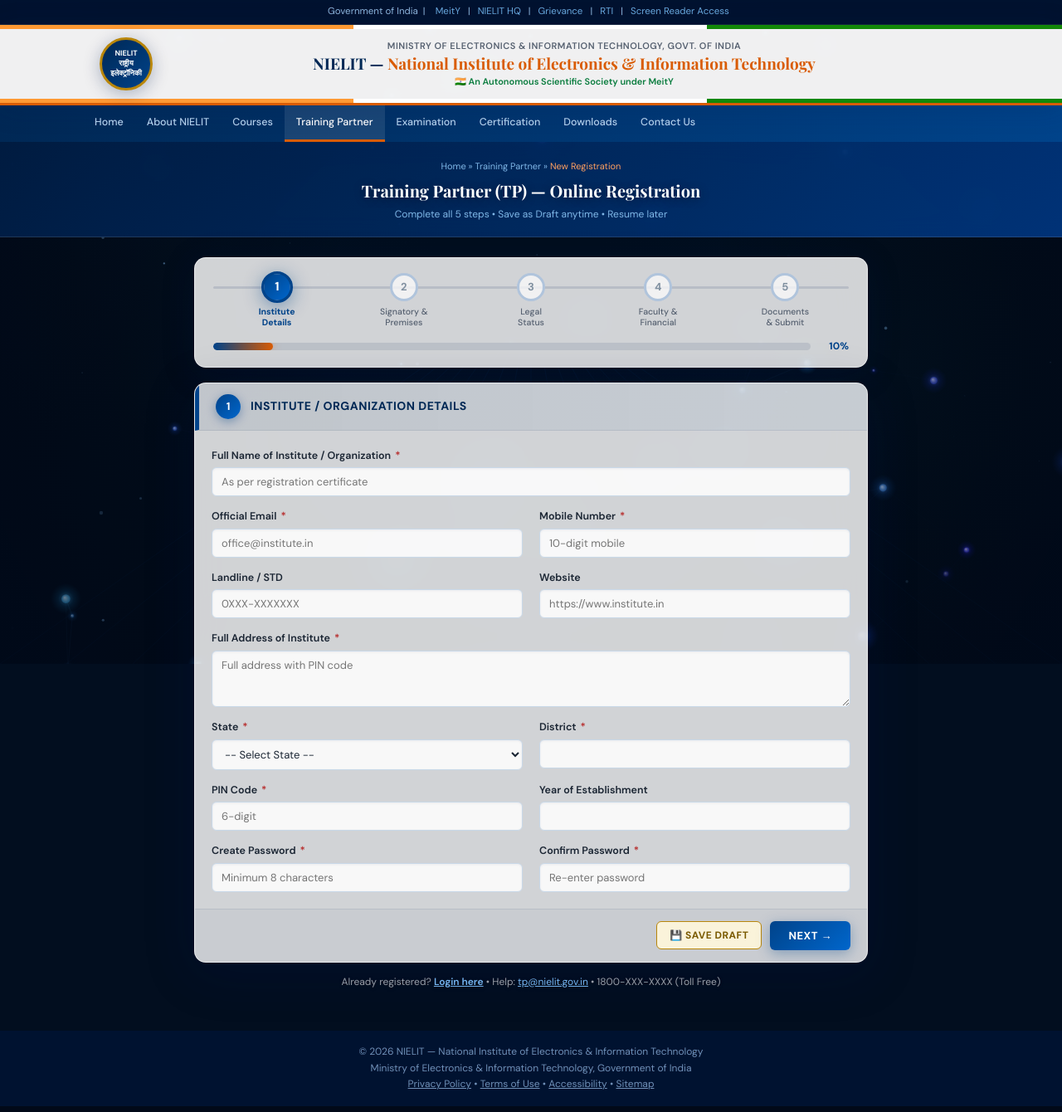
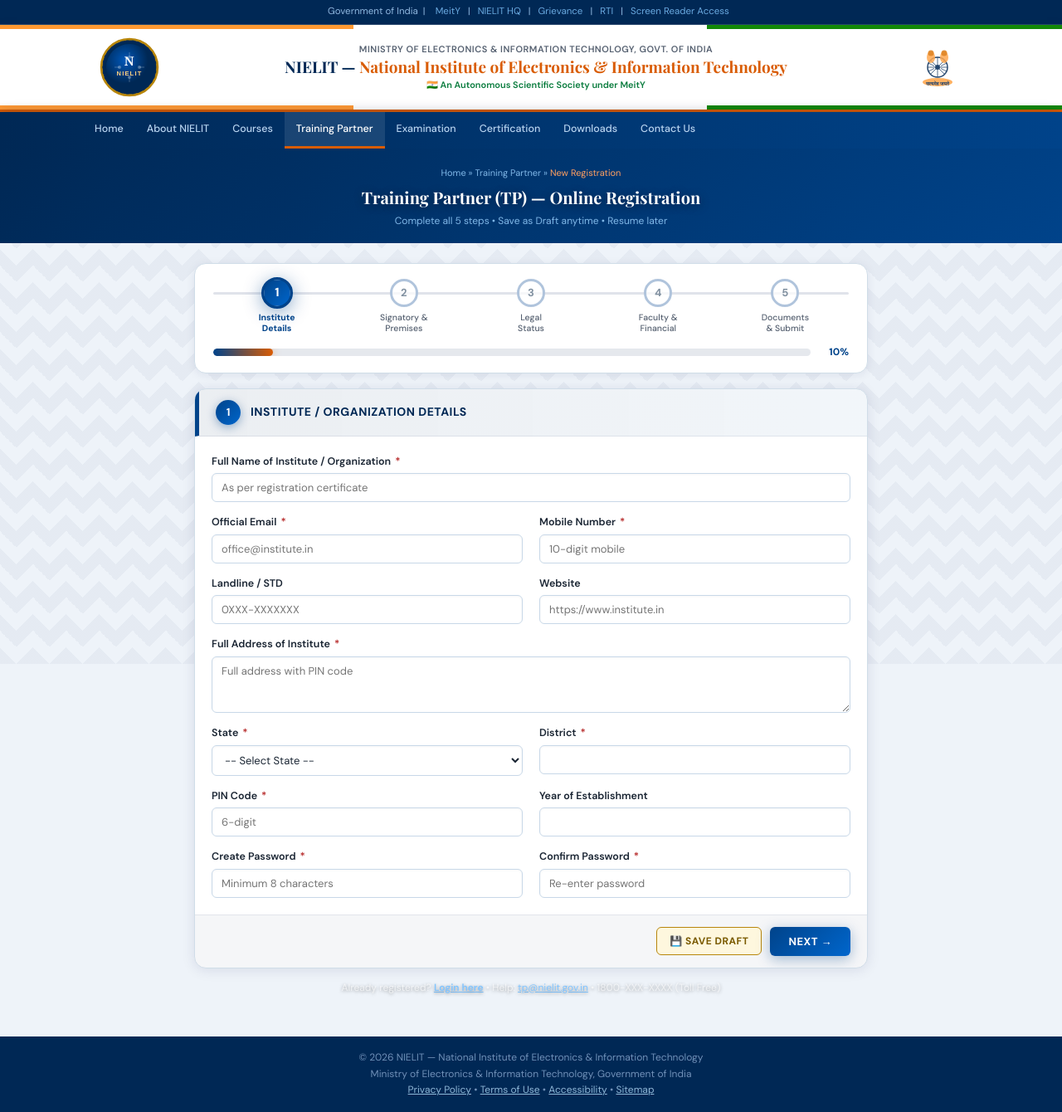
Before and after one commit to nielitadmin/tpms, a PHP site: page /tp/tp_signup.php in a window 1280 px wide. Shown: the whole page at 83% size. Run offline with PHP 8.4, Linux system fonts and the light colour scheme.

Commit message:
replace 3D canvas animation with clean govt portal background

```diff
--- a/tp/tp_signup.php
+++ b/tp/tp_signup.php
@@ -89,18 +89,25 @@ body {
   line-height: 1.65;
   min-height: 100vh;
   overflow-x: hidden;
-  background: #020e1f;
+  background: #eef3f9;
 }
 
 /* ══════════════════════════════════════
-   3D ANIMATED BACKGROUND CANVAS
+   GOVT PORTAL BACKGROUND PATTERN
 ══════════════════════════════════════ */
-#bgCanvas {
+.page-bg {
   position: fixed;
   top: 0; left: 0;
   width: 100%; height: 100%;
   z-index: 0;
   pointer-events: none;
+  background:
+    linear-gradient(135deg, rgba(0,40,90,0.04) 25%, transparent 25%) -20px 0,
+    linear-gradient(225deg, rgba(0,40,90,0.04) 25%, transparent 25%) -20px 0,
+    linear-gradient(315deg, rgba(0,40,90,0.04) 25%, transparent 25%),
+    linear-gradient(45deg,  rgba(0,40,90,0.04) 25%, transparent 25%);
+  background-size: 40px 40px;
+  background-color: #eef3f9;
 }
 
 /* ══════════════════════════════════════
@@ -115,13 +122,13 @@ body {
    TOP GOVERNMENT BAR
 ══════════════════════════════════════ */
 .gov-topbar {
-  background: rgba(0,20,50,0.92);
-  backdrop-filter: blur(8px);
+  background: var(--navy);
+  backdrop-filter: none;
   color: #90b8e0;
   font-size: 11.5px;
   text-align: center;
   padding: 5px 16px;
-  border-bottom: 1px solid rgba(255,255,255,0.08);
+  border-bottom: 1px solid rgba(255,255,255,0.15);
 }
 .gov-topbar a { color: #6aaae0; text-decoration: none; margin: 0 6px; }
 .gov-topbar a:hover { color: #fff; }
@@ -130,10 +137,10 @@ body {
    HEADER (glass)
 ══════════════════════════════════════ */
 .header {
-  background: rgba(255,255,255,0.94);
-  backdrop-filter: blur(18px);
+  background: #ffffff;
+  backdrop-filter: none;
   border-bottom: 3px solid var(--saffron);
-  box-shadow: 0 4px 32px rgba(0,30,80,0.18);
+  box-shadow: 0 2px 12px rgba(0,30,80,0.10);
 }
 .tricolor { height: 5px; background: linear-gradient(to right, #FF9933 33.3%, #fff 33.3% 66.6%, #138808 66.6%); }
 .header-inner {
@@ -178,10 +185,10 @@ body {
    PAGE TITLE BAR (glass)
 ══════════════════════════════════════ */
 .page-title {
-  background: linear-gradient(135deg, rgba(0,30,70,0.88), rgba(0,60,140,0.82));
-  backdrop-filter: blur(14px);
+  background: linear-gradient(135deg, var(--navy), var(--navy2));
+  backdrop-filter: none;
   color: #fff; text-align: center; padding: 20px 20px 16px;
-  border-bottom: 1px solid rgba(255,255,255,0.12);
+  border-bottom: none;
 }
 .page-title .bc { font-size: 11px; color: #80b8e8; margin-bottom: 4px; }
 .page-title .bc span { color: #ffa060; }
@@ -200,13 +207,13 @@ body {
    STEP INDICATOR (glass card)
 ══════════════════════════════════════ */
 .step-indicator {
-  background: var(--glass);
-  backdrop-filter: blur(20px);
-  border: 1px solid var(--glass-border);
+  background: #ffffff;
+  backdrop-filter: none;
+  border: 1px solid #d0dde8;
   border-radius: 14px;
   padding: 18px 22px 14px;
   margin-bottom: 18px;
-  box-shadow: 0 8px 40px rgba(0,20,80,0.18);
+  box-shadow: 0 2px 12px rgba(0,20,80,0.08);
 }
 .step-bar-wrap {
   display: flex; align-items: flex-start; justify-content: space-between;
@@ -255,12 +262,12 @@ body {
    FORM CARD (glass)
 ══════════════════════════════════════ */
 .form-card {
-  background: var(--glass);
-  backdrop-filter: blur(22px);
-  border: 1px solid var(--glass-border);
+  background: #ffffff;
+  backdrop-filter: none;
+  border: 1px solid #d0dde8;
   border-radius: 14px;
   overflow: hidden;
-  box-shadow: 0 12px 60px rgba(0,20,80,0.22);
+  box-shadow: 0 2px 16px rgba(0,20,80,0.10);
 }
 .step-panel { display: none; }
 .step-panel.active { display: block; animation: panelIn .35s ease; }
@@ -307,10 +314,10 @@ body {
   font-size: 13px;
   font-family: 'DM Sans', sans-serif;
   color: var(--text);
-  background: rgba(255,255,255,0.85);
+  background: #ffffff;
   width: 100%;
   transition: all .18s;
-  box-shadow: inset 0 1px 3px rgba(0,20,60,0.06);
+  box-shadow: inset 0 1px 3px rgba(0,20,60,0.04);
 }
 .form-group input:focus,
 .form-group select:focus,
@@ -327,10 +334,10 @@ body {
   border: 2px dashed #b8cce0;
   border-radius: 8px;
   padding: 11px 13px;
-  background: rgba(240,248,255,0.7);
+  background: #f4f8fd;
   transition: all .18s;
 }
-.upload-box:hover { border-color: var(--navy2); background: rgba(225,240,255,0.85); }
+.upload-box:hover { border-color: var(--navy2); background: #e8f2ff; }
 .upload-box label { font-size: 12.5px; font-weight: 600; color: var(--navy); display: block; margin-bottom: 6px; }
 .upload-box label .req { color: var(--error); }
 .upload-box label .opt { color: var(--muted); font-weight: 400; font-size: 11px; }
@@ -344,20 +351,20 @@ body {
   padding: 6px 12px;
   border: 1.5px solid #c8d8e8; border-radius: 6px;
   cursor: pointer; font-size: 13px; font-weight: 500;
-  background: rgba(255,255,255,0.7);
+  background: #f8fbff;
   transition: all .15s;
 }
-.radio-group label:hover { border-color: var(--navy2); background: rgba(225,240,255,0.9); }
+.radio-group label:hover { border-color: var(--navy2); background: #e8f2ff; }
 .radio-group input[type=radio] { accent-color: var(--navy2); }
 
 /* Sub section */
 .sub-sec {
-  background: rgba(235,244,255,0.6);
-  border: 1px solid rgba(0,60,140,0.1);
+  background: #f4f8fd;
+  border: 1px solid #d8e8f4;
   border-radius: 8px; margin-top: 14px; overflow: hidden;
 }
 .sub-sec-head {
-  background: rgba(0,60,140,0.07);
+  background: #e4eef8;
   padding: 8px 14px; font-size: 12.5px; font-weight: 700;
   color: var(--navy); border-left: 3px solid var(--saffron);
 }
@@ -383,11 +390,10 @@ body {
 
 /* Draft banner */
 .draft-banner {
-  background: rgba(255,248,220,0.9);
+  background: #fffbea;
   border: 1px solid var(--gold); border-radius: 8px;
   padding: 10px 14px; font-size: 12.5px; color: #7a5a00;
   margin-bottom: 14px; display: flex; align-items: center; gap: 8px;
-  backdrop-filter: blur(8px);
 }
 
 /* Nav bar */
@@ -435,11 +441,11 @@ body {
 
 /* Footer */
 .site-footer {
-  background: rgba(0,20,50,0.95);
-  backdrop-filter: blur(10px);
+  background: var(--navy);
+  backdrop-filter: none;
   color: #7090b8; text-align: center; padding: 16px; font-size: 12px;
 }
-.site-footer a { color: #7090b8; }
+.site-footer a { color: #90b8d8; }
 
 @media (max-width: 640px) {
   .form-grid, .form-grid.three { grid-template-columns: 1fr; }
@@ -450,9 +456,9 @@ body {
 <body>
 
 <!-- ══════════════════════════════════════
-     3D ANIMATED BACKGROUND
+     GOVT PORTAL BACKGROUND
 ══════════════════════════════════════ -->
-<canvas id="bgCanvas"></canvas>
+<div class="page-bg"></div>
 
 <div class="page-wrapper">
 
@@ -466,11 +472,74 @@ body {
 <div class="header">
   <div class="tricolor"></div>
   <div class="header-inner">
-    <div class="logo-circle">NIELIT<br>राष्ट्रीय<br>इलेक्ट्रॉनिकी</div>
+    <div style="flex-shrink:0;width:72px;height:72px;display:flex;align-items:center;justify-content:center;">
+      <svg width="72" height="72" viewBox="0 0 72 72" xmlns="http://www.w3.org/2000/svg">
+        <!-- Outer ring -->
+        <circle cx="36" cy="36" r="34" fill="#002855" stroke="#b8860b" stroke-width="2.5"/>
+        <!-- Ashoka Chakra-inspired inner ring -->
+        <circle cx="36" cy="36" r="26" fill="none" stroke="rgba(255,255,255,0.18)" stroke-width="1"/>
+        <!-- Background glow -->
+        <circle cx="36" cy="36" r="28" fill="url(#nielit_grad)"/>
+        <defs>
+          <radialGradient id="nielit_grad" cx="40%" cy="35%">
+            <stop offset="0%" stop-color="#0057b8"/>
+            <stop offset="100%" stop-color="#002855"/>
+          </radialGradient>
+        </defs>
+        <!-- Circuit board lines (tech symbol) -->
+        <g stroke="rgba(255,255,255,0.25)" stroke-width="1" fill="none">
+          <line x1="18" y1="36" x2="24" y2="36"/>
+          <line x1="48" y1="36" x2="54" y2="36"/>
+          <line x1="36" y1="18" x2="36" y2="24"/>
+          <line x1="36" y1="48" x2="36" y2="54"/>
+          <circle cx="24" cy="36" r="2" fill="rgba(255,255,255,0.3)" stroke="none"/>
+          <circle cx="48" cy="36" r="2" fill="rgba(255,255,255,0.3)" stroke="none"/>
+          <circle cx="36" cy="24" r="2" fill="rgba(255,255,255,0.3)" stroke="none"/>
+          <circle cx="36" cy="48" r="2" fill="rgba(255,255,255,0.3)" stroke="none"/>
+        </g>
+        <!-- Central N lettermark -->
+        <text x="36" y="34" text-anchor="middle" font-family="Georgia, serif" font-weight="700" font-size="15" fill="#ffffff" letter-spacing="0.5">N</text>
+        <!-- NIELIT text -->
+        <text x="36" y="46" text-anchor="middle" font-family="Arial, sans-serif" font-weight="700" font-size="7.5" fill="#ffd080" letter-spacing="1.2">NIELIT</text>
+        <!-- Gold accent ring -->
+        <circle cx="36" cy="36" r="33" fill="none" stroke="#b8860b" stroke-width="1" stroke-dasharray="4 3"/>
+      </svg>
+    </div>
     <div class="hdr-text">
       <div class="ministry">Ministry of Electronics &amp; Information Technology, Govt. of India</div>
       <h1>NIELIT — <span>National Institute of Electronics &amp; Information Technology</span></h1>
       <div class="tagline">&#x1F1EE;&#x1F1F3; An Autonomous Scientific Society under MeitY</div>
+    </div>
+    <!-- India Emblem (right) -->
+    <div style="flex-shrink:0;width:60px;height:60px;display:flex;align-items:center;justify-content:center;opacity:0.85">
+      <svg width="56" height="60" viewBox="0 0 56 60" xmlns="http://www.w3.org/2000/svg">
+        <!-- Ashoka Lion Capital simplified emblem -->
+        <ellipse cx="28" cy="48" rx="18" ry="5" fill="#ff9933" opacity="0.9"/>
+        <text x="28" y="52" text-anchor="middle" font-family="Devanagari,serif" font-size="6" fill="#002855" font-weight="bold">सत्यमेव जयते</text>
+        <!-- Dharma Chakra (wheel) -->
+        <circle cx="28" cy="30" r="12" fill="none" stroke="#002855" stroke-width="1.5"/>
+        <circle cx="28" cy="30" r="3" fill="#002855"/>
+        <!-- Spokes -->
+        <g stroke="#002855" stroke-width="0.8">
+          <line x1="28" y1="18" x2="28" y2="27"/>
+          <line x1="28" y1="33" x2="28" y2="42"/>
+          <line x1="16" y1="30" x2="25" y2="30"/>
+          <line x1="31" y1="30" x2="40" y2="30"/>
+          <line x1="19.5" y1="21.5" x2="26" y2="28"/>
+          <line x1="30" y1="32" x2="36.5" y2="38.5"/>
+          <line x1="36.5" y1="21.5" x2="30" y2="28"/>
+          <line x1="26" y1="32" x2="19.5" y2="38.5"/>
+          <line x1="17" y1="25" x2="24" y2="28.5"/>
+          <line x1="32" y1="31.5" x2="39" y2="35"/>
+          <line x1="39" y1="25" x2="32" y2="28.5"/>
+          <line x1="24" y1="31.5" x2="17" y2="35"/>
+        </g>
+        <!-- Lions (stylized) -->
+        <ellipse cx="20" cy="18" rx="5" ry="7" fill="#ff9933" opacity="0.85"/>
+        <ellipse cx="36" cy="18" rx="5" ry="7" fill="#ff9933" opacity="0.85"/>
+        <circle cx="20" cy="13" r="3.5" fill="#d97000" opacity="0.9"/>
+        <circle cx="36" cy="13" r="3.5" fill="#d97000" opacity="0.9"/>
+      </svg>
     </div>
   </div>
   <div class="tricolor"></div>
@@ -919,220 +988,7 @@ body {
 
 </div><!-- /.page-wrapper -->
 
-<!-- ══════════════════════════════════════
-     3D BACKGROUND SCRIPT (WebGL/Canvas)
-══════════════════════════════════════ -->
 <script>
-(function(){
-  var canvas = document.getElementById('bgCanvas');
-  var ctx = canvas.getContext('2d');
-  var W, H, nodes = [], lines = [], particles = [];
-  var mouse = {x: -9999, y: -9999};
-
-  function resize(){
-    W = canvas.width  = window.innerWidth;
-    H = canvas.height = window.innerHeight;
-  }
-  window.addEventListener('resize', resize);
-  window.addEventListener('mousemove', function(e){ mouse.x = e.clientX; mouse.y = e.clientY; });
-  resize();
-
-  // ─ Nodes (floating 3D-looking spheres / dots)
-  var NODE_COUNT = 55;
-  for(var i=0;i<NODE_COUNT;i++){
-    var depth = 0.2 + Math.random() * 0.8; // simulate Z
-    nodes.push({
-      x: Math.random()*W,
-      y: Math.random()*H,
-      vx: (Math.random()-0.5)*0.4,
-      vy: (Math.random()-0.5)*0.4,
-      depth: depth,
-      r: depth * 4 + 1,
-      hue: 200 + Math.random()*40,
-      alpha: depth * 0.7 + 0.1,
-      pulse: Math.random()*Math.PI*2,
-      pulseSpeed: 0.008 + Math.random()*0.012,
-    });
-  }
-
-  // ─ Floating particles (small sparkles)
-  for(var j=0;j<80;j++){
-    particles.push({
-      x: Math.random()*W,
-      y: Math.random()*H,
-      size: Math.random()*1.8 + 0.4,
-      speed: 0.2 + Math.random()*0.6,
-      alpha: Math.random()*0.5 + 0.1,
-      drift: (Math.random()-0.5)*0.3,
-    });
-  }
-
-  // ─ 3D grid lines (perspective floor)
-  var GRID_LINES = 16;
-  var gridAngle = 0;
-
-  function drawGrid(){
-    var cx = W/2, horizon = H*0.45;
-    var vanishY = horizon;
-    ctx.save();
-    ctx.strokeStyle = 'rgba(0,100,200,0.06)';
-    ctx.lineWidth = 1;
-
-    // Vertical lines (converge to vanishing point)
-    for(var i=0;i<=GRID_LINES;i++){
-      var t = i/GRID_LINES;
-      var bx = W * t;
-      ctx.beginPath();
-      ctx.moveTo(bx, H);
-      ctx.lineTo(cx + (bx - cx)*0.02, vanishY);
-      ctx.stroke();
-    }
-    // Horizontal lines (spaced by perspective)
-    for(var j=0;j<12;j++){
-      var p = Math.pow((j+1)/12, 1.8);
-      var y = vanishY + (H - vanishY) * p;
-      var spread = 1 - (y - vanishY)/(H - vanishY);
-      var lx = cx - (cx * (1-spread*0.98));
-      var rx = cx + (cx * (1-spread*0.98));
-      ctx.beginPath();
-      ctx.moveTo(lx, y);
-      ctx.lineTo(rx, y);
-      ctx.globalAlpha = 0.04 + p*0.06;
-      ctx.stroke();
-      ctx.globalAlpha = 1;
-    }
-    ctx.restore();
-  }
-
-  function drawNodes(){
-    // Draw connections
-    for(var a=0;a<nodes.length;a++){
-      for(var b=a+1;b<nodes.length;b++){
-        var na=nodes[a], nb=nodes[b];
-        var dx=na.x-nb.x, dy=na.y-nb.y;
-        var dist=Math.sqrt(dx*dx+dy*dy);
-        var maxDist = 140;
-        if(dist<maxDist){
-          var alpha = (1-dist/maxDist)*0.22*((na.depth+nb.depth)/2);
-          ctx.save();
-          ctx.globalAlpha=alpha;
-          var grad=ctx.createLinearGradient(na.x,na.y,nb.x,nb.y);
-          grad.addColorStop(0,'hsl('+na.hue+',80%,60%)');
-          grad.addColorStop(1,'hsl('+nb.hue+',80%,60%)');
-          ctx.strokeStyle=grad;
-          ctx.lineWidth=na.depth*1.2;
-          ctx.beginPath();
-          ctx.moveTo(na.x,na.y);
-          ctx.lineTo(nb.x,nb.y);
-          ctx.stroke();
-          ctx.restore();
-        }
-      }
-    }
-
-    // Draw nodes
-    for(var i=0;i<nodes.length;i++){
-      var n=nodes[i];
-      n.pulse+=n.pulseSpeed;
-      var pulseR = n.r + Math.sin(n.pulse)*1.2;
-
-      // Mouse repulsion
-      var mdx=n.x-mouse.x, mdy=n.y-mouse.y;
-      var mdist=Math.sqrt(mdx*mdx+mdy*mdy);
-      if(mdist<120){
-        n.vx += mdx/mdist*0.3;
-        n.vy += mdy/mdist*0.3;
-      }
-
-      n.x += n.vx; n.y += n.vy;
-      n.vx *= 0.99; n.vy *= 0.99;
-      if(n.x<-20) n.x=W+20;
-      if(n.x>W+20) n.x=-20;
-      if(n.y<-20) n.y=H+20;
-      if(n.y>H+20) n.y=-20;
-
-      // Glow
-      ctx.save();
-      var grd=ctx.createRadialGradient(n.x,n.y,0,n.x,n.y,pulseR*3.5);
-      grd.addColorStop(0,'hsla('+n.hue+',90%,70%,'+n.alpha+')');
-      grd.addColorStop(0.5,'hsla('+n.hue+',80%,50%,'+(n.alpha*0.3)+')');
-      grd.addColorStop(1,'hsla('+n.hue+',70%,40%,0)');
-      ctx.fillStyle=grd;
-      ctx.beginPath();
-      ctx.arc(n.x,n.y,pulseR*3.5,0,Math.PI*2);
-      ctx.fill();
-
-      // Core
-      ctx.beginPath();
-      ctx.arc(n.x,n.y,pulseR,0,Math.PI*2);
-      var core=ctx.createRadialGradient(n.x-pulseR*0.3,n.y-pulseR*0.3,0,n.x,n.y,pulseR);
-      core.addColorStop(0,'hsla('+n.hue+',100%,90%,'+(n.alpha+0.3)+')');
-      core.addColorStop(1,'hsla('+n.hue+',80%,55%,'+n.alpha+')');
-      ctx.fillStyle=core;
-      ctx.fill();
-      ctx.restore();
-    }
-  }
-
-  function drawParticles(){
-    for(var i=0;i<particles.length;i++){
-      var p=particles[i];
-      p.y -= p.speed;
-      p.x += p.drift;
-      if(p.y < -5){ p.y=H+5; p.x=Math.random()*W; }
-      ctx.save();
-      ctx.globalAlpha=p.alpha*(0.5+0.5*Math.sin(Date.now()*0.001+i));
-      ctx.fillStyle='rgba(140,200,255,1)';
-      ctx.beginPath();
-      ctx.arc(p.x,p.y,p.size,0,Math.PI*2);
-      ctx.fill();
-      ctx.restore();
-    }
-  }
-
-  // Nebula / atmosphere blobs
-  function drawAtmosphere(){
-    var blobs=[
-      {x:W*0.15,y:H*0.25,r:W*0.28,h:210,s:0.06},
-      {x:W*0.85,y:H*0.55,r:W*0.32,h:190,s:0.05},
-      {x:W*0.5, y:H*0.8, r:W*0.25,h:170,s:0.04},
-    ];
-    for(var i=0;i<blobs.length;i++){
-      var b=blobs[i];
-      var g=ctx.createRadialGradient(b.x,b.y,0,b.x,b.y,b.r);
-      g.addColorStop(0,'hsla('+b.h+',70%,25%,'+b.s+')');
-      g.addColorStop(1,'hsla('+b.h+',50%,10%,0)');
-      ctx.save();
-      ctx.fillStyle=g;
-      ctx.beginPath();
-      ctx.arc(b.x,b.y,b.r,0,Math.PI*2);
-      ctx.fill();
-      ctx.restore();
-    }
-  }
-
-  function draw(){
-    // Deep space background
-    ctx.fillStyle='#010e1e';
-    ctx.fillRect(0,0,W,H);
-
-    drawAtmosphere();
-    drawGrid();
-    drawParticles();
-    drawNodes();
-
-    // Vignette
-    var vig=ctx.createRadialGradient(W/2,H/2,H*0.3,W/2,H/2,H*0.9);
-    vig.addColorStop(0,'rgba(0,0,0,0)');
-    vig.addColorStop(1,'rgba(0,5,20,0.55)');
-    ctx.fillStyle=vig;
-    ctx.fillRect(0,0,W,H);
-
-    requestAnimationFrame(draw);
-  }
-  draw();
-})();
-
 // ── WIZARD JS ──
 var cur=1, tot=5;
 var pcts={1:10,2:30,3:50,4:70,5:90};
```
